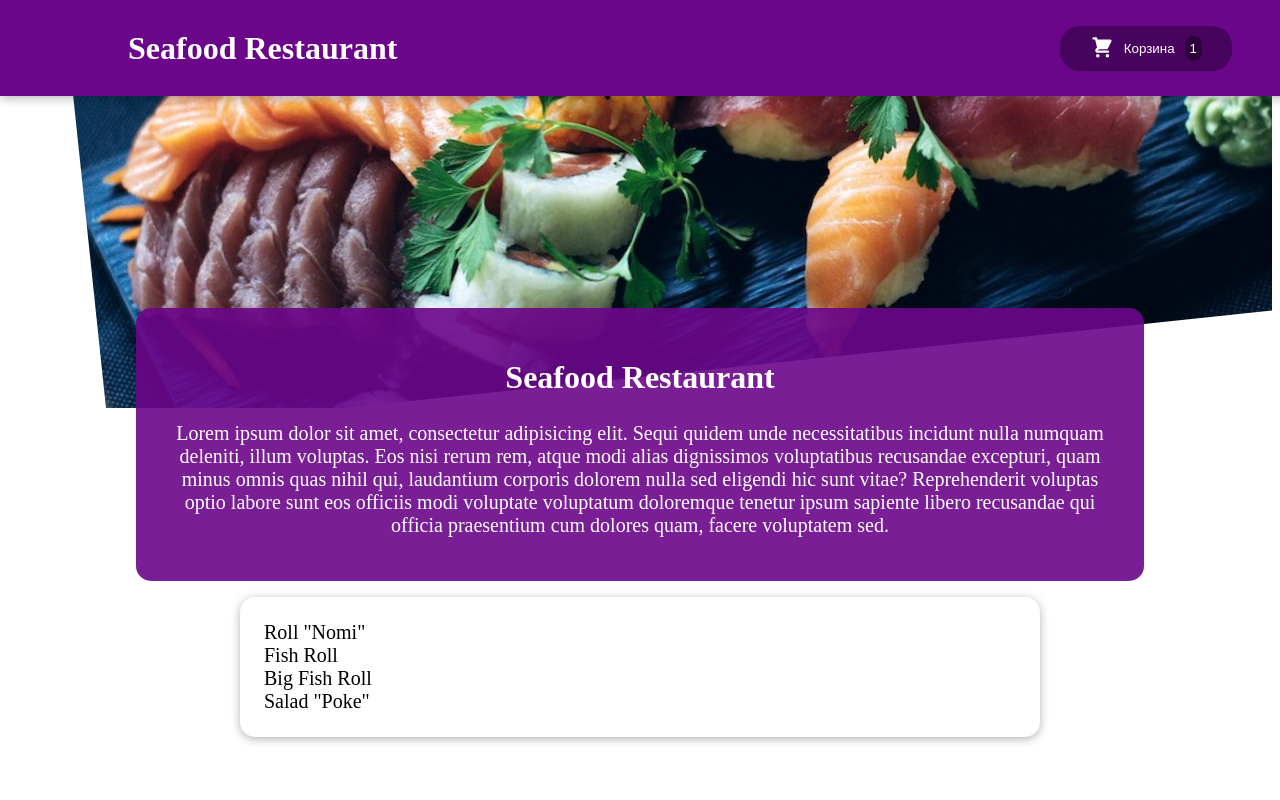
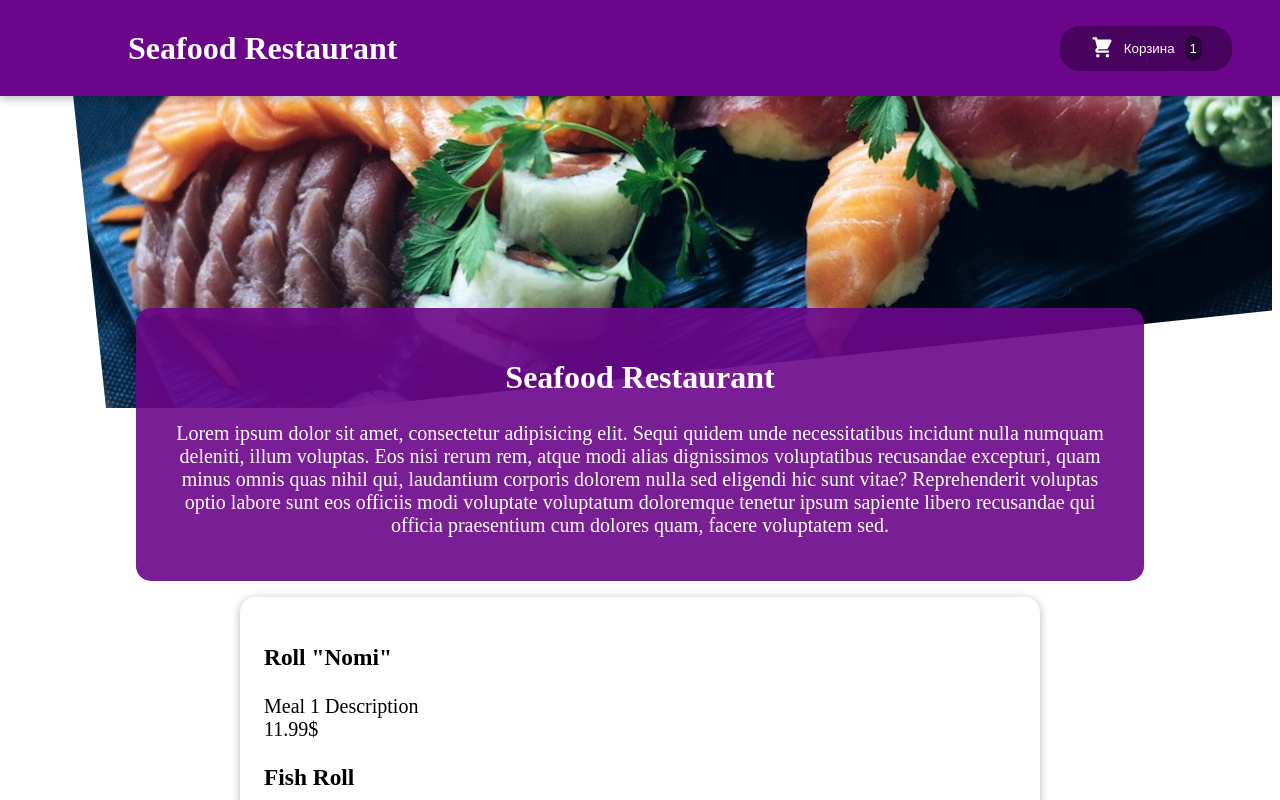
Before and after one commit to Am1d1v/JSReactJapaneseFoodRestaurant, a React (Create React App) app: page / in a window 1280 px wide. Shown: the top 800 px of the page. Built offline with nearby package versions, Linux system fonts and the light colour scheme.

Commit message:
MealItem Component for every single Meal

```diff
--- /dev/null
+++ b/src/components/Meals/MealItem/MealItem.jsx
@@ -0,0 +1,27 @@
+import styles from './MealItem.module.css';
+
+
+function MealItem({name, description, price}) {
+
+
+  return (
+    <li>
+        <div>
+            <h3>
+                {name}
+            </h3>
+            <div>
+                {description}
+            </div>
+            <div>
+                {`${price}$`}
+            </div>
+        </div>
+        <div>
+
+        </div>
+    </li>
+  )
+}
+
+export default MealItem
--- /dev/null
+++ b/src/components/Meals/MealItem/MealItem.module.css
@@ -0,0 +1,16 @@
+
+
+.meal {
+    display: flex;
+    justify-content: space-between;
+    margin: 1rem;
+    padding-bottom: 1rem;
+    border-bottom: 1px solid #aaa;
+}
+
+.price {
+    margin-top: 0.25rem;
+    font-weight: bold;
+    font-size: 1.5rem;
+    color: #6b068a;
+}
--- a/src/components/Meals/MealList.jsx
+++ b/src/components/Meals/MealList.jsx
@@ -1,5 +1,6 @@
 import styles from './MealList.module.css';
 import Card from '../UI/Card';
+import MealItem from './MealItem/MealItem';
 
 
 // Temporary Array of Meals
@@ -35,7 +36,7 @@ function MealList(props) {
 
   // Cover every meal element in li
   const mealList = DUMMY_MEALS.map((meal) => {
-    return <li>{meal.name}</li>
+    return <MealItem name={meal.name} description={meal.description} price={meal.price} />
   })
 
   return (
```
